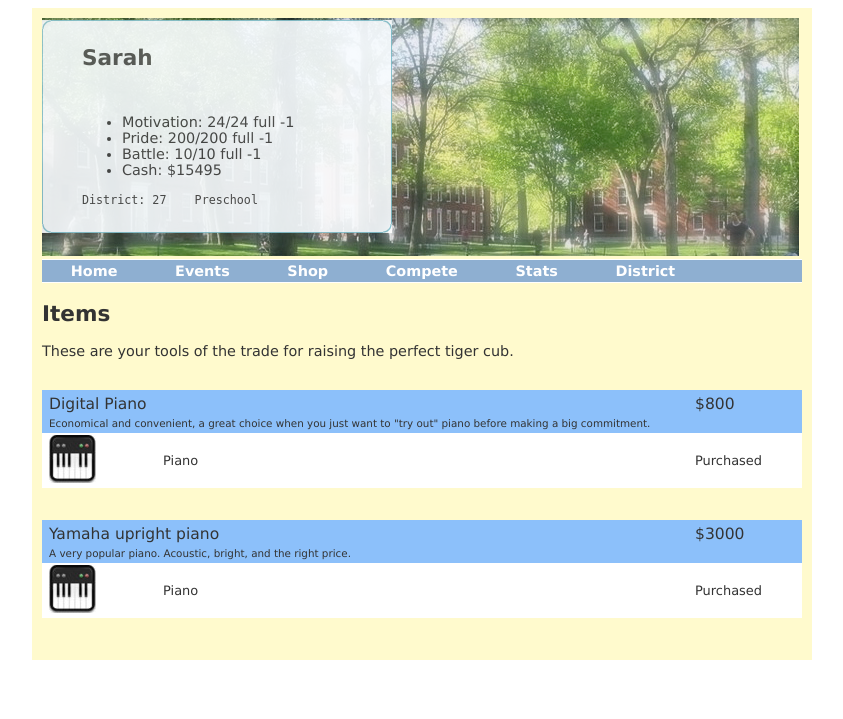
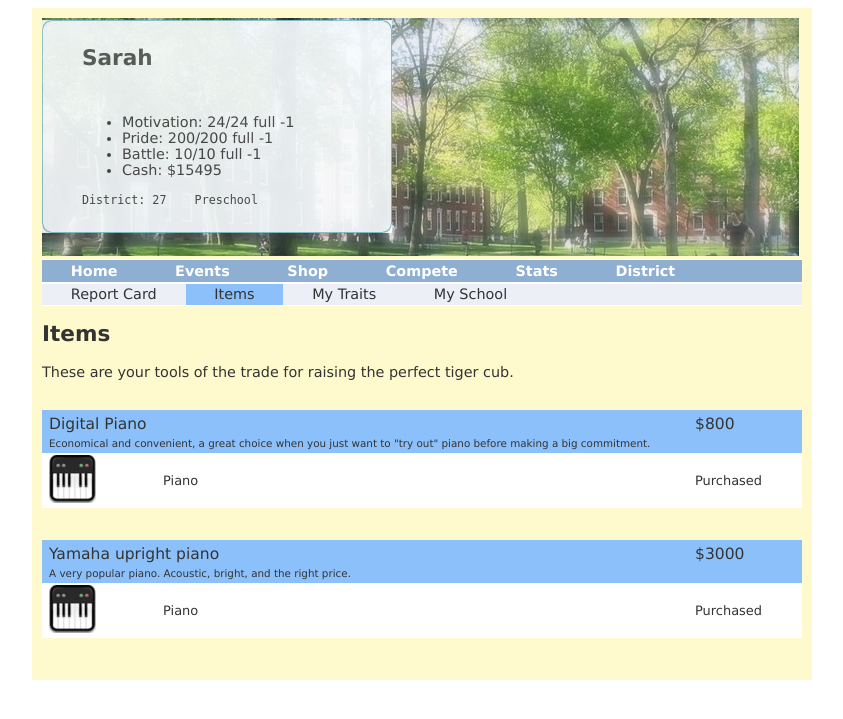
Before and after one commit to mekalika/Blue-Penguin, a PHP site: page /items.php in a window 1280 px wide. Shown: the top 719 px of the page, without its empty margins (218-1061 px from the left). Run offline with PHP 8.4, Linux system fonts and the light colour scheme; a user stored in the database is signed in; data comes from the database, SQL or seed files in the repository.

Commit message:
Added subnav bar for items.php

```diff
--- a/items.php
+++ b/items.php
@@ -12,6 +12,14 @@
     $result = queryMysql($query);
 
     echo <<< _HTML
+<!-- Subnavigation menu -->
+<ul id="subnav">
+  <li><a href="reportcard.php">Report Card</a>
+  <li class="selected"><a href="items.php">Items</a>
+  <li><a href="traits.php">My Traits</a>
+  <li><a href="school.php">My School</a>
+</ul>
+
 <!-- Items -->
 <h2>Items</h2>
 <p>These are your tools of the trade for raising the perfect tiger cub.<br><br>
--- a/reportcard.php
+++ b/reportcard.php
@@ -2,7 +2,6 @@
 // Copyright 2011 Bearslug Entertainment. All Rights Reserved.
   require_once 'header.php';
   require_once 'botm_functions.php';
-  session_start();
 
   // TODO: Andrew will make this more awesome.
   function getLevelFromEXP($exp) {
```
